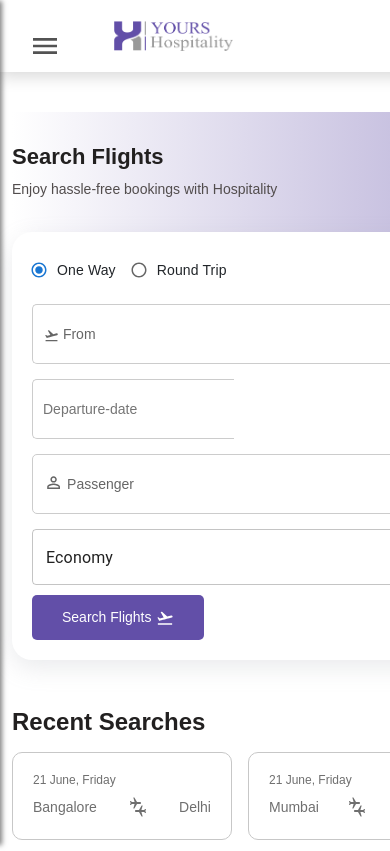
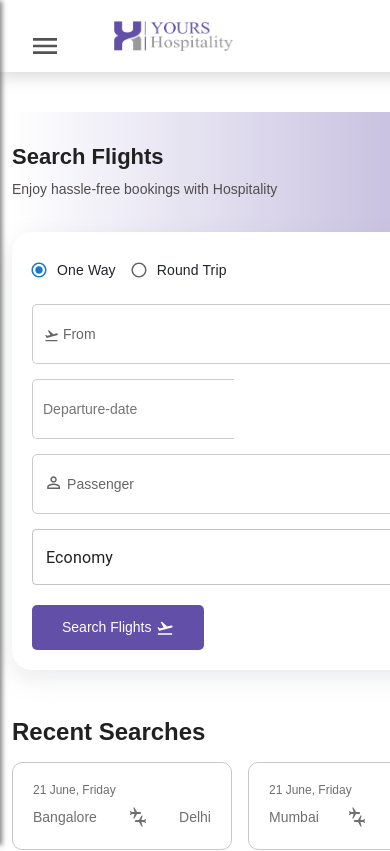
Before and after one commit to team1236/YH-FE-Staging, a React (Vite) app: page / in a window 390 px wide. Shown: the top 851 px of the page. Built offline with nearby package versions, Linux system fonts and the light colour scheme; a web font is replaced by a local one.

Commit message:
commit-fix

```diff
--- a/src/App.css
+++ b/src/App.css
@@ -479,6 +479,9 @@ input[type="number"]::-webkit-inner-spin-button {
   .search-button .css-1yk1gt9-MuiInputBase-root-MuiOutlinedInput-root-MuiSelect-root{
     width: 100% !important;
     margin-bottom: 10px;
+  }
+  .search-button button{
+    margin-top: 10px;
   }
 }
 .search-button button {
```
